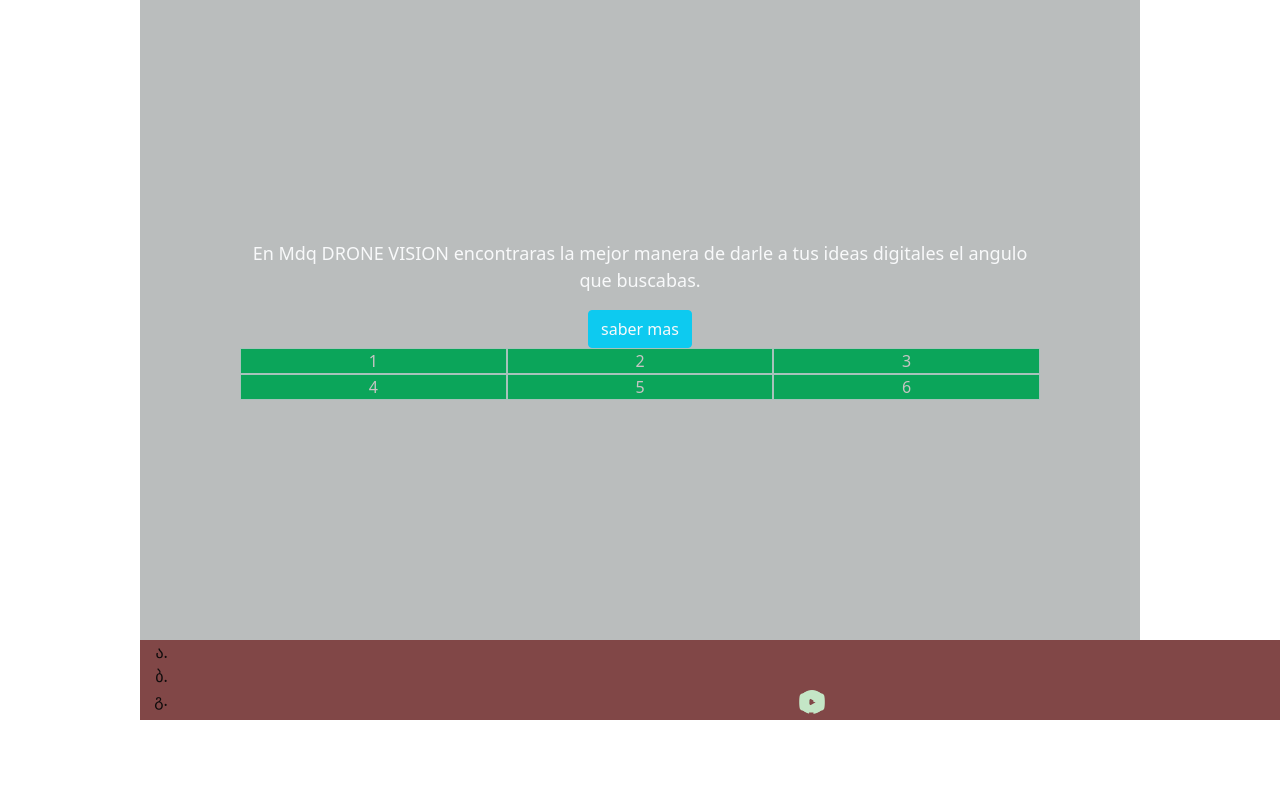
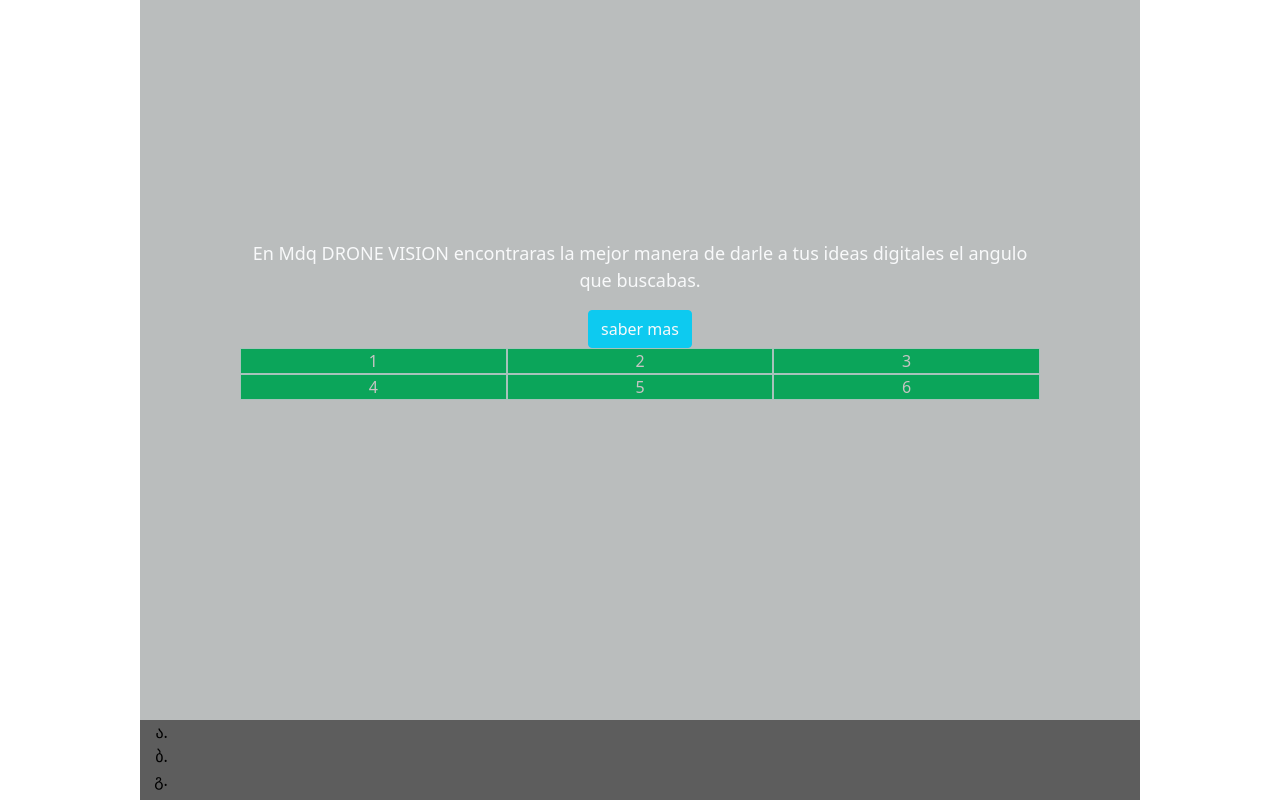
Before and after one commit to juanoriglia/sass-, a website: page index.html in a window 1280 px wide. Shown: the part 880-1680 px from the top of the page. Before the commit the page ends 1600 px from the top, so only its background shows below. Drawn offline with nearby package versions, Linux system fonts and the light colour scheme; files that its build step writes are made by us from their sources.

Commit message:
actualizacion

```diff
--- a/scss/components/_principal.scss
+++ b/scss/components/_principal.scss
@@ -7,12 +7,8 @@
 
 
 
-    body{
-       background-color: #fff;
-       position: relative;
-       min-height: 100vh;
 
-    }
+
 
     main {
         width: 70%;
@@ -156,17 +152,10 @@
 
 
 
-  footer {
-    position: absolute;
-    bottom: 0%;
-    color: rgb(15, 12, 12);
-    height: 5rem;
-    width: 100%;
-    background-color: rgba($color: #814747, $alpha: 1.0);
 
 
 
-  }
+
 
   footer ul {
       list-style: georgian;
```
